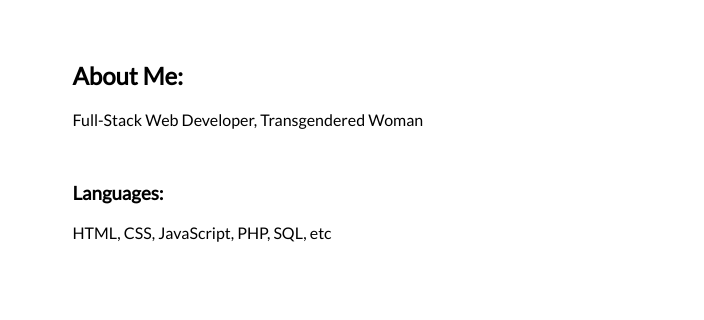
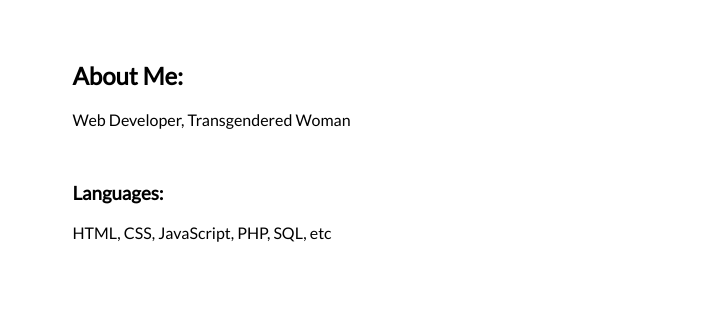
Before and after one commit to MarceloMariduena/WikiSearchBar, a website: page site/index.html in a window 1280 px wide. Shown: the part 1191-1511 px from the top of the page, 576-1280 px from the left. Drawn offline with nearby package versions, Linux system fonts and the light colour scheme.

Commit message:
Update index.html

```diff
--- a/site/index.html
+++ b/site/index.html
@@ -59,7 +59,7 @@
         <!-- Information About Me -->
         <div id="informationAboutMe" class="col-5">
             <h1> About Me:</h1>
-            <p> Full-Stack Web Developer, Transgendered Woman</p><br>
+            <p> Web Developer, Transgendered Woman</p><br>
             <h3> Languages: </h3>
             <p> HTML, CSS, JavaScript, PHP, SQL, etc</p>
         </div>
```
